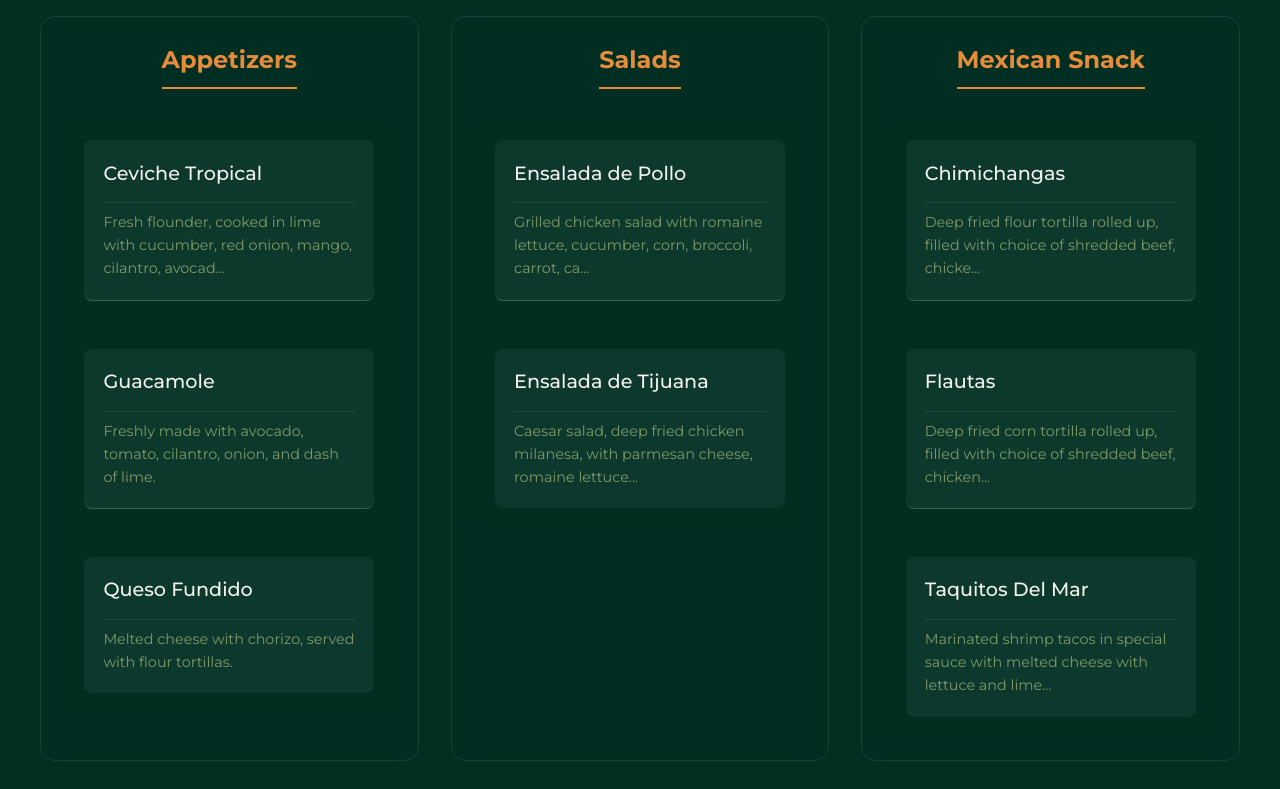
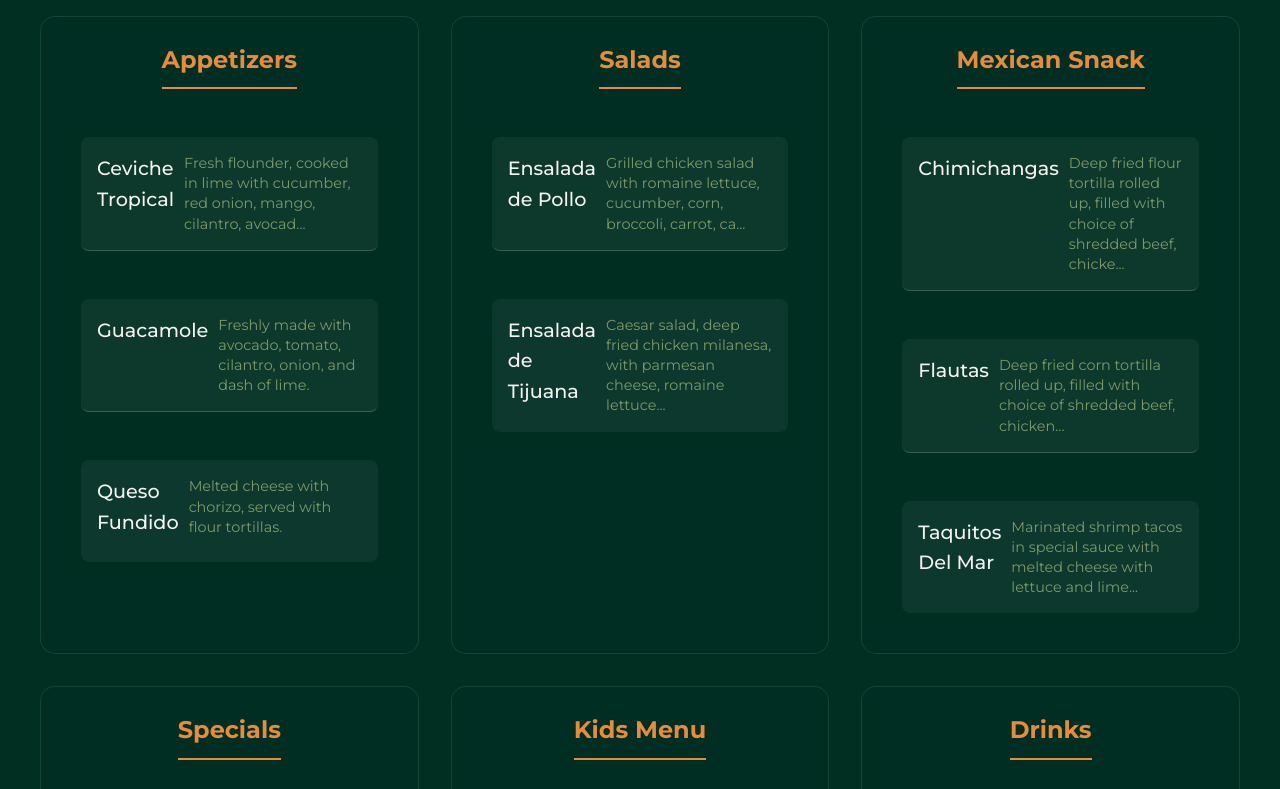
Before and after one commit to montjeffrey/CasaDraft, a website: page index.html in a window 1280 px wide. Shown: the part 1760-2549 px from the top of the page. Drawn offline with Linux system fonts and the light colour scheme.

Commit message:
Add right padding to menu item titles in preview section

```diff
--- a/index.html
+++ b/index.html
@@ -396,15 +396,11 @@
         .menu-item {
             text-align: left;
             margin-bottom: 1.5rem;
-            padding: 1.2rem;
+            padding: 1rem;
             border-bottom: 1px solid rgba(244, 243, 240, 0.2);
             background: rgba(255, 255, 255, 0.05);
             border-radius: 8px;
             transition: all 0.3s ease;
-            min-height: 100px;
-            display: flex;
-            flex-direction: column;
-            justify-content: space-between;
         }
 
         .menu-item:hover {
@@ -419,29 +415,25 @@
 
         .menu-item h4 {
             color: var(--cream);
-            margin-bottom: 1rem;
+            margin-bottom: 0.5rem;
             font-size: 1.2rem;
             font-weight: 500;
-            line-height: 1.4;
+            padding-right: 10px;
         }
 
         .menu-item p {
             color: var(--light-green);
             font-size: 0.9rem;
-            line-height: 1.6;
+            line-height: 1.4;
             margin: 0;
             opacity: 0.9;
-            padding-top: 0.5rem;
-            border-top: 1px solid rgba(244, 243, 240, 0.1);
         }
 
         .menu-items {
-            padding: 1.2rem;
+            padding: 1rem;
             background: rgba(1, 47, 34, 0.3);
             border-radius: 10px;
             margin-top: 1rem;
-            display: grid;
-            gap: 1.5rem;
         }
 
         .menu-category-details {
```
